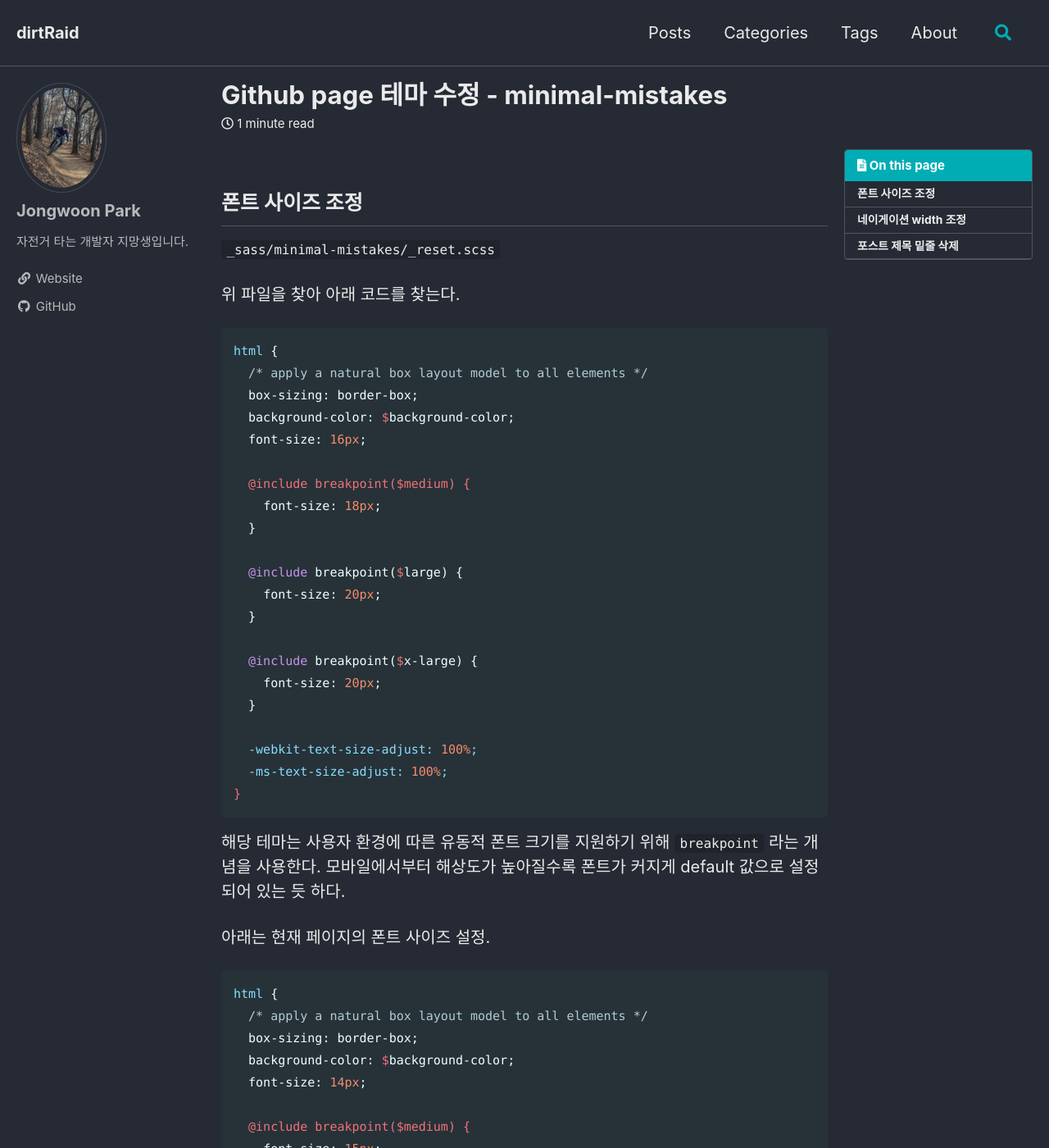
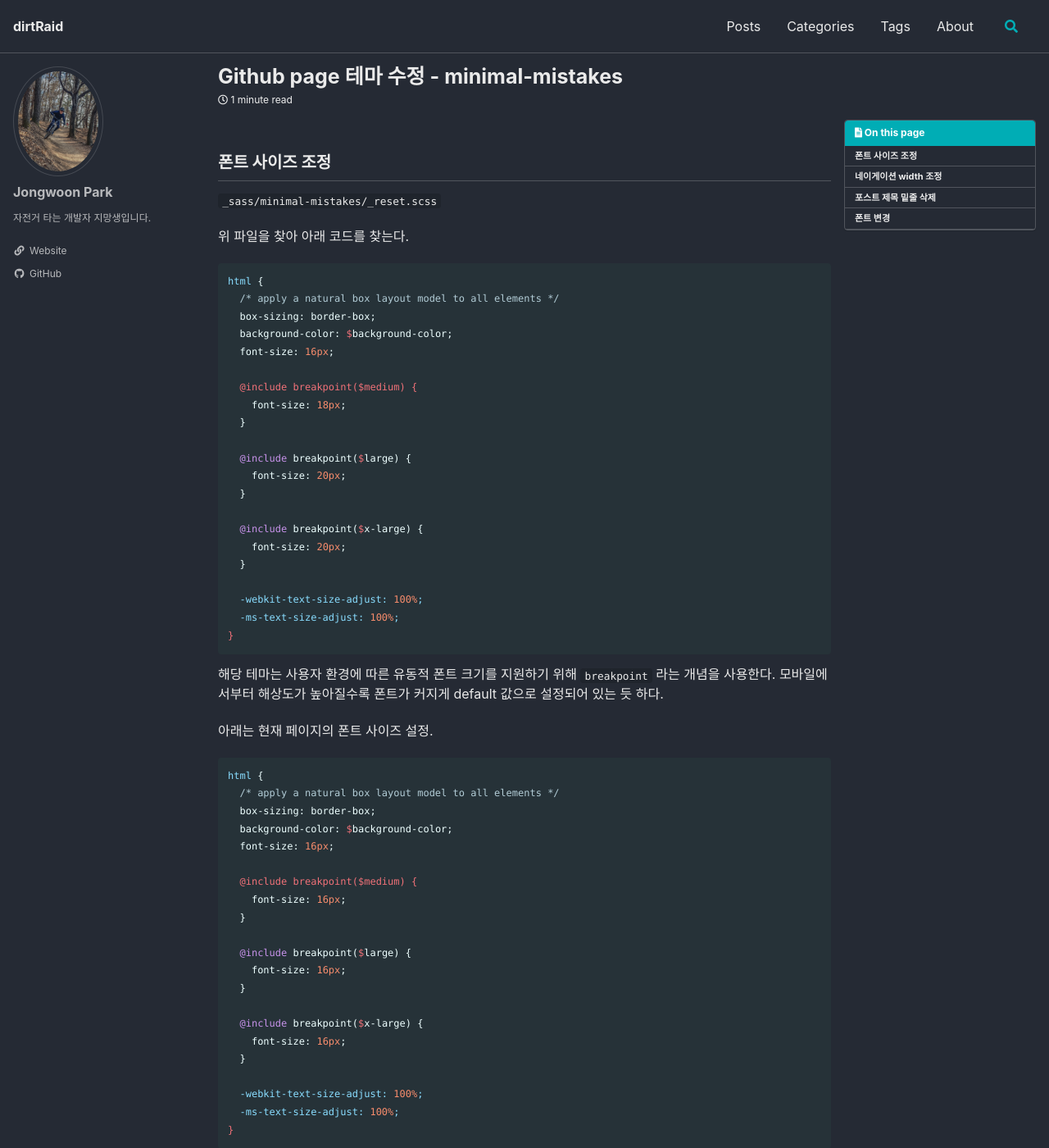
Before and after one commit to nortiz1349/dirtRaid, a Jekyll site: the page built from _posts/2022-04-20-github_layout_modify.md, in a window 1280 px wide and 1400 px high. Shown: the whole window at 82% size. Built offline with Jekyll 4.4.1, drawn with Linux system fonts in a browser that asks for light colours; cached includes are drawn as plain includes; some web fonts are replaced; some of the changed text lies outside the part shown.

Commit message:
폰트수정last

````diff
--- a/_posts/2022-04-20-github_layout_modify.md
+++ b/_posts/2022-04-20-github_layout_modify.md
@@ -1,6 +1,6 @@
 ---
 title: "Github page 테마 수정 - minimal-mistakes"
-excerpt: 폰트크기, 좌우 네비게이션 width, 제목 밑줄 삭제
+excerpt: 폰트크기 수정, 좌우 네비게이션 width 수정, 제목 밑줄 삭제, 폰트 변경
 excerpt_separator: "<!--more-->"
 categories:
   - GitHub
@@ -12,11 +12,13 @@ toc: true
 toc_sticky: true
 date: 2022-04-20
 ---
+
 ## 폰트 사이즈 조정
 
 `_sass/minimal-mistakes/_reset.scss`
 
 위 파일을 찾아 아래 코드를 찾는다.
+
 ```css
 html {
   /* apply a natural box layout model to all elements */
@@ -40,6 +42,7 @@ html {
   -ms-text-size-adjust: 100%;
 }
 ```
+
 해당 테마는 사용자 환경에 따른 유동적 폰트 크기를 지원하기 위해 `breakpoint` 라는 개념을 사용한다. 모바일에서부터 해상도가 높아질수록 폰트가 커지게 default 값으로 설정되어 있는 듯 하다.
 
 아래는 현재 페이지의 폰트 사이즈 설정.
@@ -49,10 +52,10 @@ html {
   /* apply a natural box layout model to all elements */
   box-sizing: border-box;
   background-color: $background-color;
-  font-size: 14px;
+  font-size: 16px;
 
   @include breakpoint($medium) {
-    font-size: 15px;
+    font-size: 16px;
   }
 
   @include breakpoint($large) {
@@ -80,11 +83,12 @@ html {
    ========================================================================== */
 
 $right-sidebar-width-narrow: 150px !default; // default 200px
-$right-sidebar-width: 250px !default;        // default 300px
-$right-sidebar-width-wide: 300px !default;   // default 400px
+$right-sidebar-width: 250px !default; // default 300px
+$right-sidebar-width-wide: 300px !default; // default 400px
 ```
 
 ## 포스트 제목 밑줄 삭제
+
 `_sass\minimal-mistakes\_reset.scss`
 
 아래 코드 한줄만 추가하면 된다.
@@ -93,7 +97,7 @@ $right-sidebar-width-wide: 300px !default;   // default 400px
 /* links */
 
 a {
-  text-decoration: none;  /* 추가된 코드입니다. */
+  text-decoration: none; /* 추가된 코드입니다. */
 
   &:focus {
     @extend %tab-focus;
@@ -109,3 +113,28 @@ a {
   }
 }
 ```
+
+## 폰트 변경
+
+1. 구글 웹 폰트에서 임포트 하기 (https://fonts.google.com/)
+
+`assets\css\main.scss`
+
+```css
+// 구글 웹 폰트 임포트 - 나눔고딕코딩
+@import url("https://fonts.googleapis.com/css2?family=Nanum+Gothic+Coding&display=swap");
+```
+
+2. 폰트 적용하기
+
+`_sass\minimal-mistakes\_variables.scss`
+
+```css
+/* system typefaces */
+$serif: Georgia, Times, serif !default;
+$sans-serif: -apple-system, BlinkMacSystemFont, "Nanum Gothic Coding", "Roboto",
+  "Segoe UI", "Helvetica Neue", "Lucida Grande", Arial, sans-serif !default;
+$monospace: Monaco, Consolas, "Lucida Console", monospace !default;
+```
+
+`"Nanum Gothic Coding"` 을 추가하였다.
--- a/_sass/minimal-mistakes/_reset.scss
+++ b/_sass/minimal-mistakes/_reset.scss
@@ -8,18 +8,18 @@ html {
   /* apply a natural box layout model to all elements */
   box-sizing: border-box;
   background-color: $background-color;
-  font-size: 16px;
+  font-size: 14px;
 
   @include breakpoint($medium) {
-    font-size: 18px;
+    font-size: 16px;
   }
 
   @include breakpoint($large) {
-    font-size: 20px;
+    font-size: 16px;
   }
 
   @include breakpoint($x-large) {
-    font-size: 20px;
+    font-size: 16px;
   }
 
   -webkit-text-size-adjust: 100%;
````
